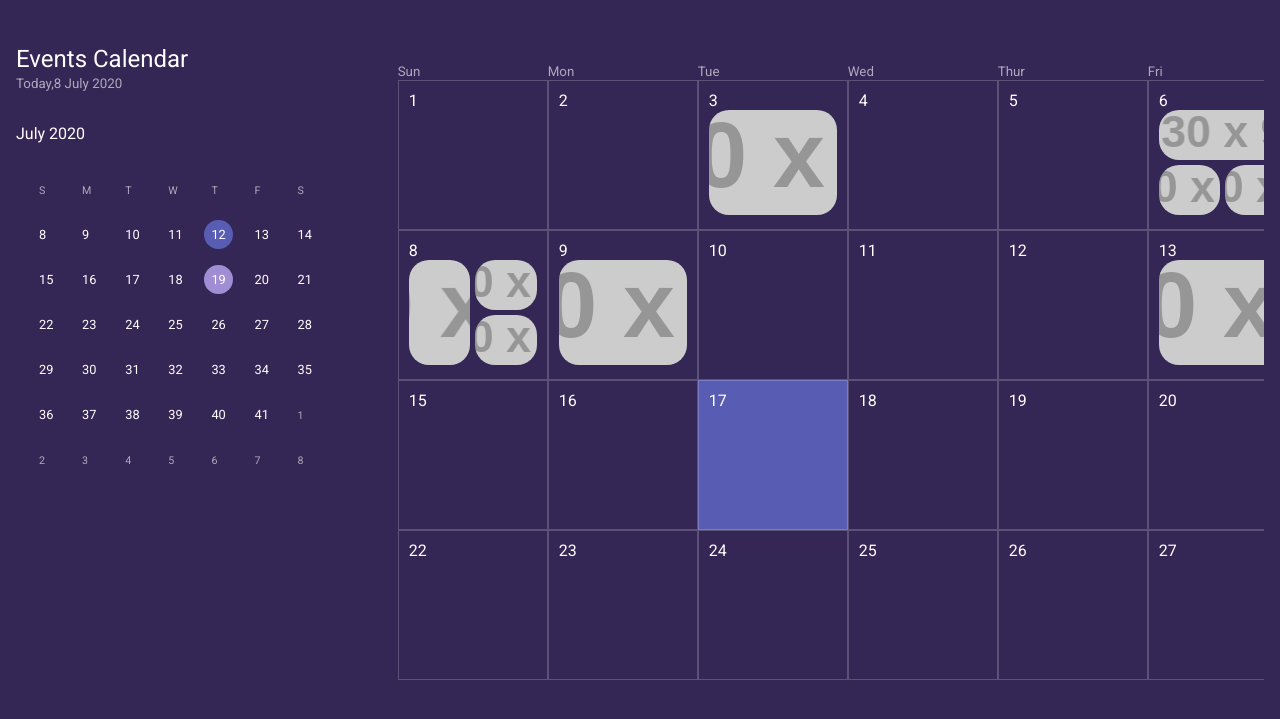
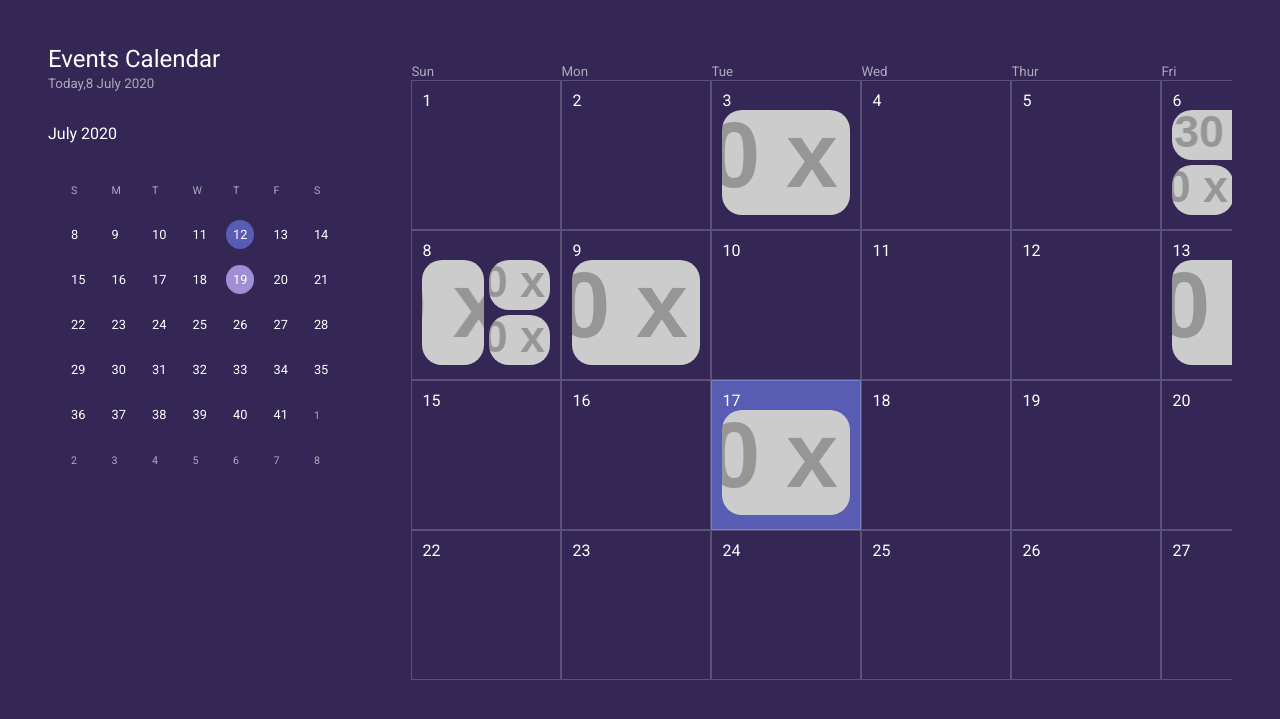
Before and after one commit to atlasmoth/ui-2-prod, a plain HTML site: page dashboard/index.html in a window 1280 px wide. Shown: the part 71-790 px from the top of the page. Drawn offline with Linux system fonts and the light colour scheme; placeholder pictures from the web are drawn by us.

Commit message:
first to push

```diff
--- a/dashboard/index.html
+++ b/dashboard/index.html
@@ -15,6 +15,7 @@
   </head>
   <body>
     <div class="container">
+      <aside class="main-aside"></aside>
       <main class="main">
         <header class="header">
           <div class="search">
@@ -201,7 +202,12 @@
             <div class="box-item"><span>14</span></div>
             <div class="box-item"><span>15</span></div>
             <div class="box-item"><span>16</span></div>
-            <div class="box-item"><span>17</span></div>
+            <div class="box-item">
+              <span>17</span>
+              <div class="pics three">
+                <div class="img-container"></div>
+              </div>
+            </div>
             <div class="box-item"><span>18</span></div>
             <div class="box-item"><span>19</span></div>
             <div class="box-item"><span>20</span></div>
@@ -216,7 +222,6 @@
           </div>
         </article>
       </main>
-
       <aside class="main-aside"></aside>
     </div>
   </body>
--- a/dashboard/main.css
+++ b/dashboard/main.css
@@ -155,6 +155,10 @@ main.main {
   grid-template-rows: repeat(7, 1fr);
   max-height: 80vh;
 }
+
+.boxes::-webkit-scrollbar {
+  display: none;
+}
 .box-item {
   border: 1px solid rgba(255, 255, 255, 0.2);
   min-height: 150px;
@@ -194,3 +198,6 @@ main.main {
   grid-column: 1/-1;
   grid-row: 1 / span 2;
 }
+.main-aside {
+  padding: 1rem;
+}
```
